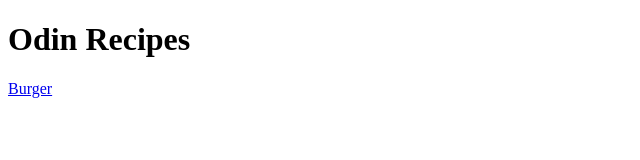
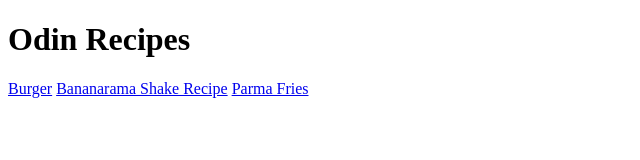
Before and after one commit to frauhans/odin-recipes, a plain HTML site: page index.html in a window 1280 px wide. Shown: the whole page, without its empty margins (0-640 px from the left). Drawn offline with Linux system fonts and the light colour scheme.

Commit message:
Add ../index.html

```diff
--- a/index.html
+++ b/index.html
@@ -9,6 +9,8 @@
 <body>
     <h1>Odin Recipes</h1>
     <a href="./recipes/burger.html">Burger</a>
+    <a href="./recipes/bananaramashake.html">Bananarama Shake Recipe</a>
+    <a href="./recipes/fries.html">Parma Fries</a>
 </body>
 
 </html>
```
